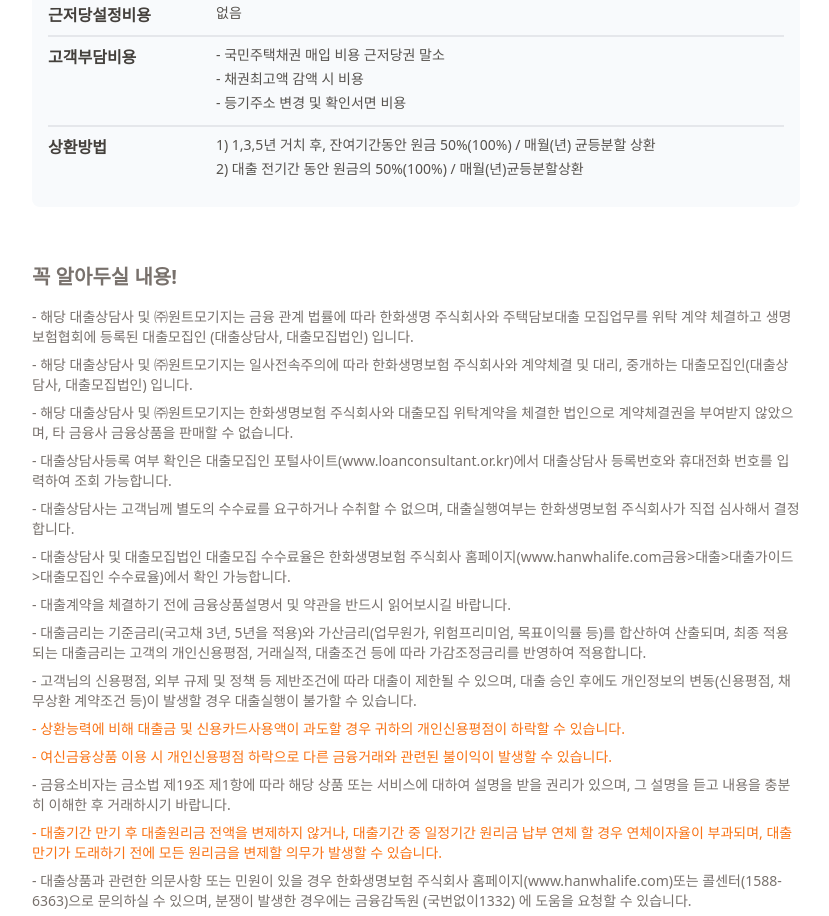
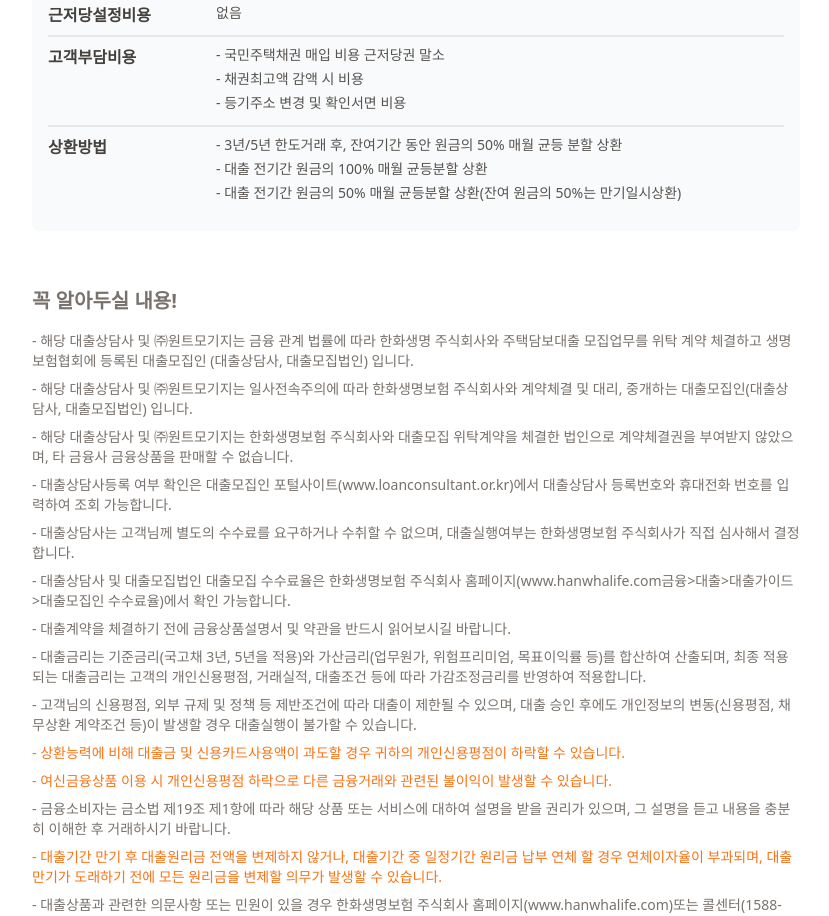
Before and after one commit to Yoonho5034/want-mortgage, a Next.js app: page / in a window 1280 px wide. Shown: the part 1620-2536 px from the top of the page, without its empty margins (224-1053 px from the left). Built offline with nearby package versions, Linux system fonts and the light colour scheme.

Commit message:
fix: 상환방식

```diff
--- a/app/MainPage.js
+++ b/app/MainPage.js
@@ -113,10 +113,17 @@ export default function Home({ User }) {
       ],
     },
     {
+      // 상환방법 변경
+      // title: "상환방법",
+      // contents: [
+      //   "1) 1,3,5년 거치 후, 잔여기간동안 원금 50%(100%) / 매월(년) 균등분할 상환",
+      //   "2) 대출 전기간 동안 원금의 50%(100%) / 매월(년)균등분할상환",
+      // ],
       title: "상환방법",
       contents: [
-        "1) 1,3,5년 거치 후, 잔여기간동안 원금 50%(100%) / 매월(년) 균등분할 상환",
-        "2) 대출 전기간 동안 원금의 50%(100%) / 매월(년)균등분할상환",
+        "- 3년/5년 한도거래 후, 잔여기간 동안 원금의 50% 매월 균등 분할 상환",
+        "- 대출 전기간 원금의 100% 매월 균등분할 상환",
+        "- 대출 전기간 원금의 50% 매월 균등분할 상환(잔여 원금의 50%는 만기일시상환)",
       ],
     },
   ];
```
